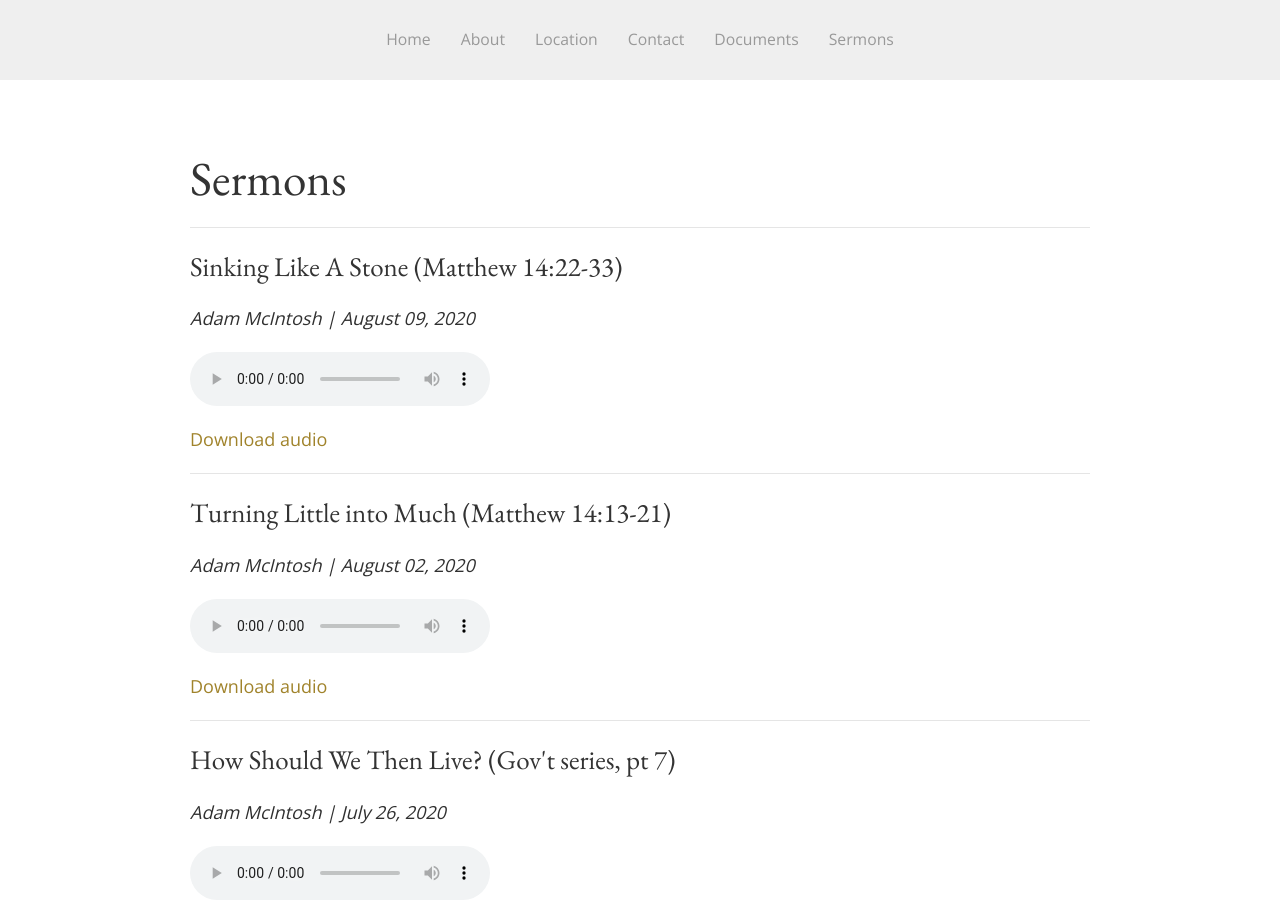
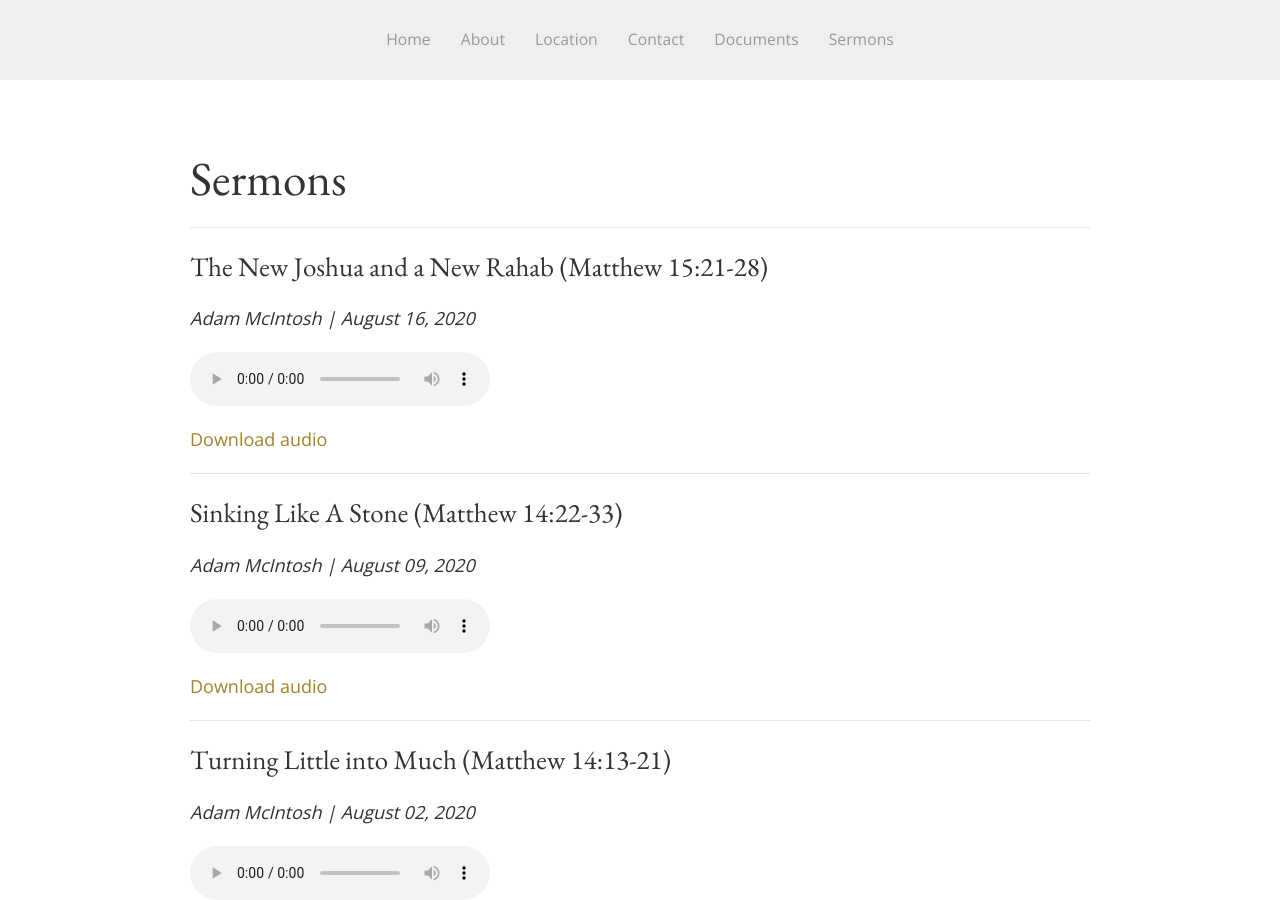
Before and after one commit to SaintDavidsChurch/website, a Jekyll site: the page built from sermons.html, in a window 1280 px wide and 900 px high. Built offline with Jekyll 4.4.1, drawn with Linux system fonts in a browser that asks for light colours.

Commit message:
Updated by InferCMS

```diff
--- a/_data/sermons.yml
+++ b/_data/sermons.yml
@@ -138,3 +138,7 @@
   date: '2020-08-09'
   preacher: Adam McIntosh
   audio_file: https://saintdavids.church/assets/sermons/2020/August/Adam-McIntosh_August9-2020_Matt14.22-33.mp3
+- title: The New Joshua and a New Rahab (Matthew 15:21-28)
+  date: '2020-08-16'
+  preacher: Adam McIntosh
+  audio_file: https://saintdavids.church/assets/sermons/2020/August/Adam-McIntosh_August16-2020_Matt15.21-28.mp3
```
